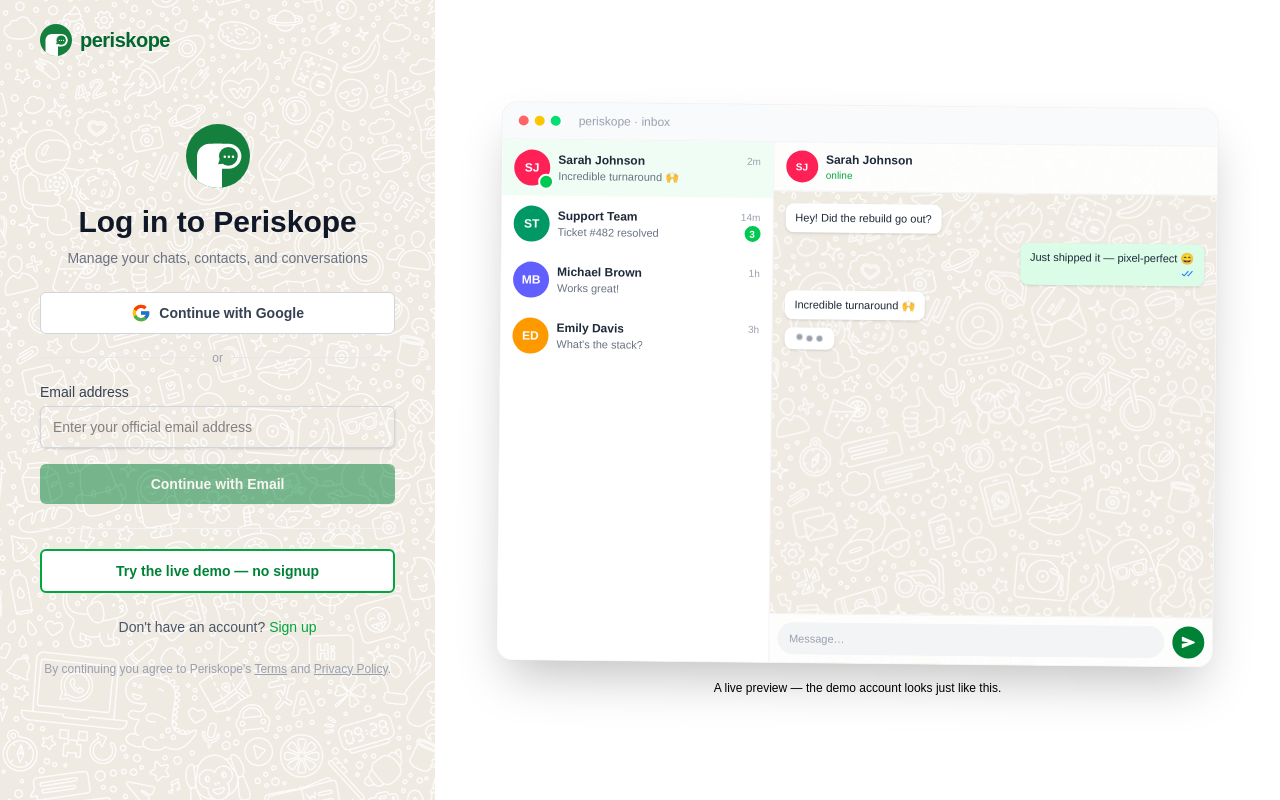
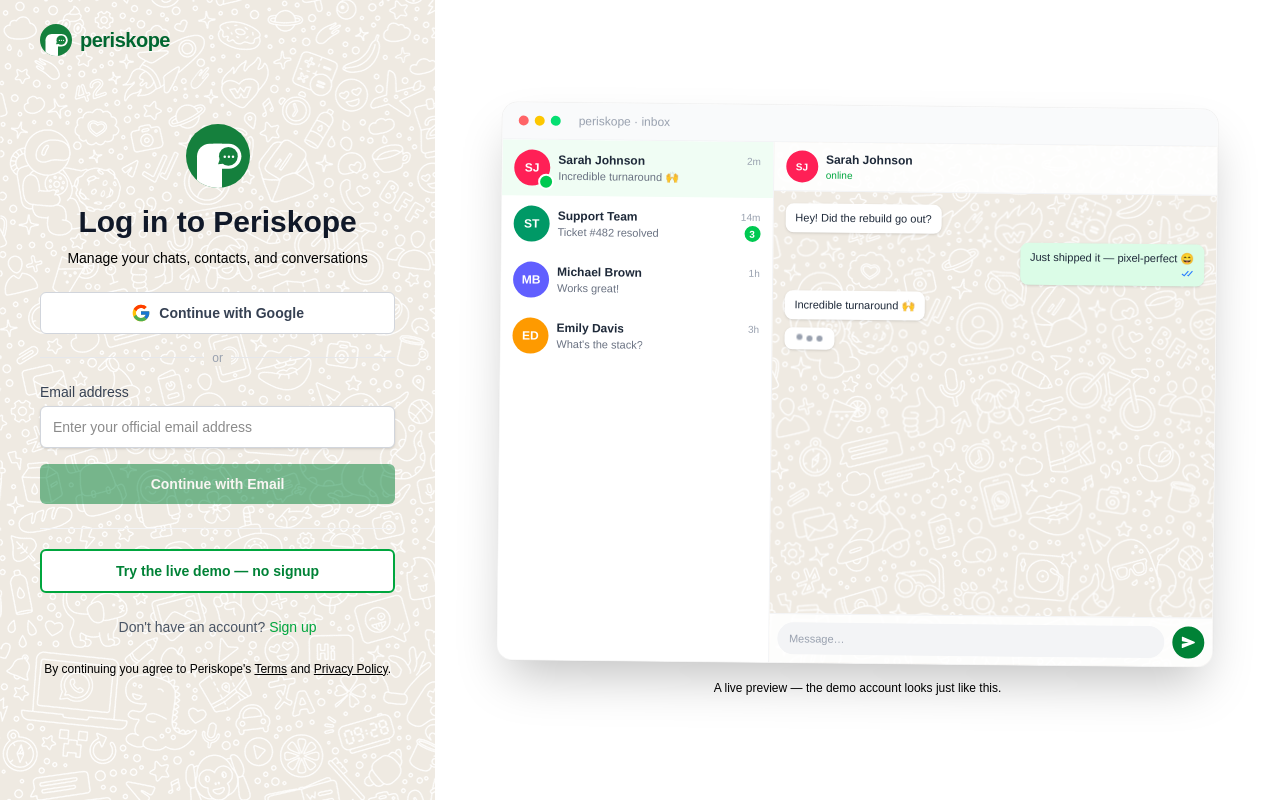
Before and after one commit to morepriyam/periskope-app, a Next.js app: page /auth/signin in a window 1280 px wide. Built offline with nearby package versions, Linux system fonts and the light colour scheme; no server answers.

Commit message:
Auth: white input bg; black subtitle and Terms text for contrast

```diff
--- a/components/auth/SigninForm.tsx
+++ b/components/auth/SigninForm.tsx
@@ -107,7 +107,7 @@
         <h1 className="text-2xl sm:text-3xl font-bold text-gray-900">
           Log in to Periskope
         </h1>
-        <p className="mt-2 text-sm text-gray-500">
+        <p className="mt-2 text-sm text-black">
           Manage your chats, contacts, and conversations
         </p>
       </div>
@@ -155,7 +155,7 @@
                 value={email}
                 onChange={(e) => setEmail(e.target.value)}
                 placeholder="Enter your official email address"
-                className="mt-1 block w-full px-3 py-2.5 border border-gray-300 rounded-md shadow-sm focus:outline-none focus:ring-green-500 focus:border-green-500 text-sm"
+                className="mt-1 block w-full px-3 py-2.5 border border-gray-300 rounded-md shadow-sm bg-white focus:outline-none focus:ring-green-500 focus:border-green-500 text-sm"
                 autoComplete="email"
               />
             </div>
@@ -204,7 +204,7 @@
               autoFocus
               value={password}
               onChange={(e) => setPassword(e.target.value)}
-              className="mt-1 block w-full px-3 py-2.5 border border-gray-300 rounded-md shadow-sm focus:outline-none focus:ring-green-500 focus:border-green-500 text-sm"
+              className="mt-1 block w-full px-3 py-2.5 border border-gray-300 rounded-md shadow-sm bg-white focus:outline-none focus:ring-green-500 focus:border-green-500 text-sm"
               autoComplete="current-password"
             />
           </div>
@@ -248,7 +248,7 @@
         </p>
       </div>
 
-      <p className="text-center text-xs text-gray-400">
+      <p className="text-center text-xs text-black">
         By continuing you agree to Periskope&apos;s{" "}
         <a
           href="https://periskope.app/terms"
```
